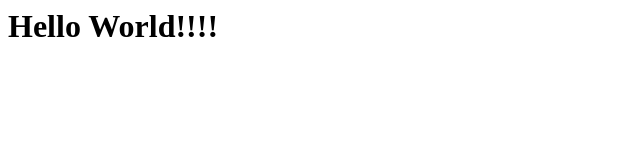
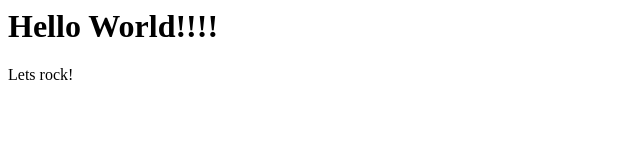
Before and after one commit to eman1970/javascript, a plain HTML site: page index.html in a window 1280 px wide. Shown: the full height of the page, 0-640 px from the left. Drawn offline with Linux system fonts and the light colour scheme.

Commit message:
Initial version

```diff
--- a/index.html
+++ b/index.html
@@ -1 +1 @@
-<html><head><script src="index.js" /></script></head><body><h1>Hello World!!!!</h1></body></html>
+<html><head><script src="index.js" /></script></head><body><h1>Hello World!!!!</h1><p>Lets rock!</p></body></html>
```
